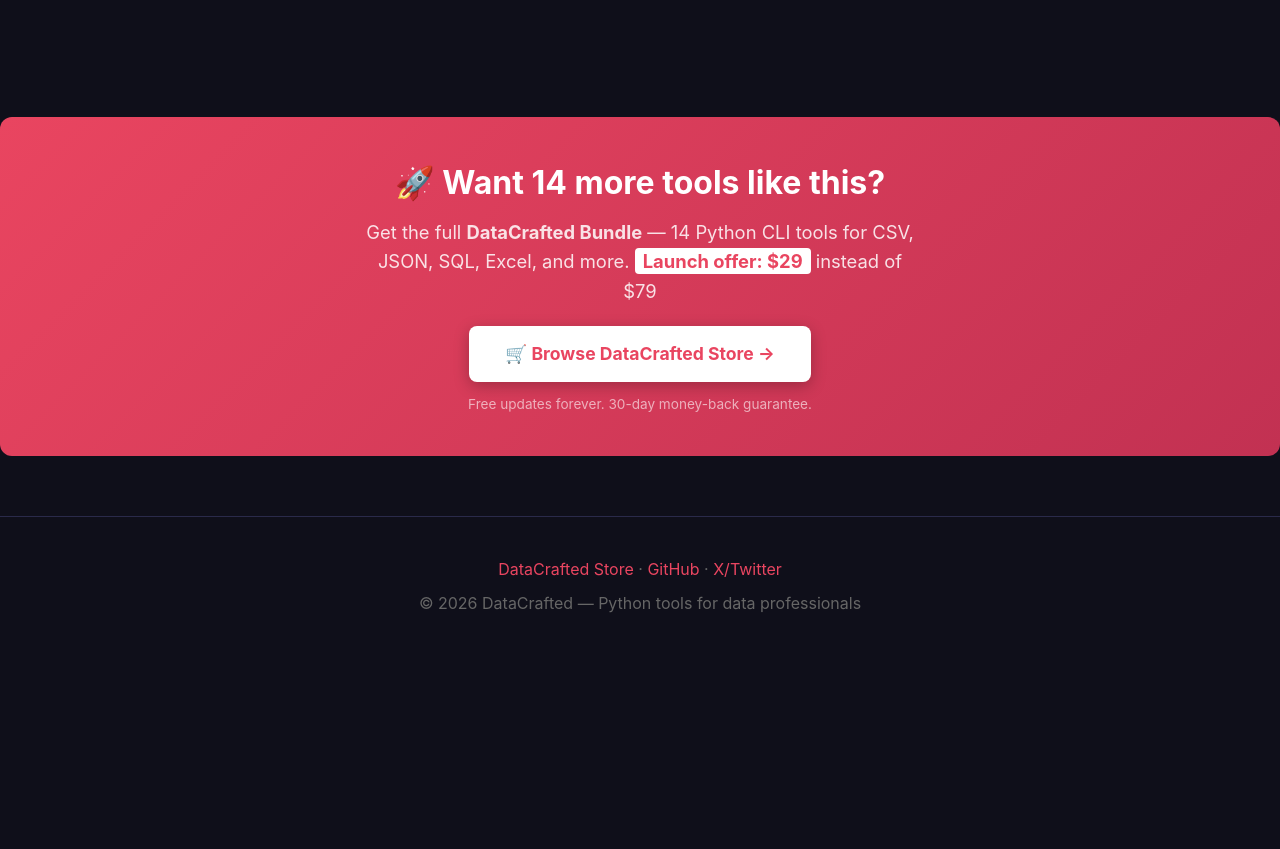
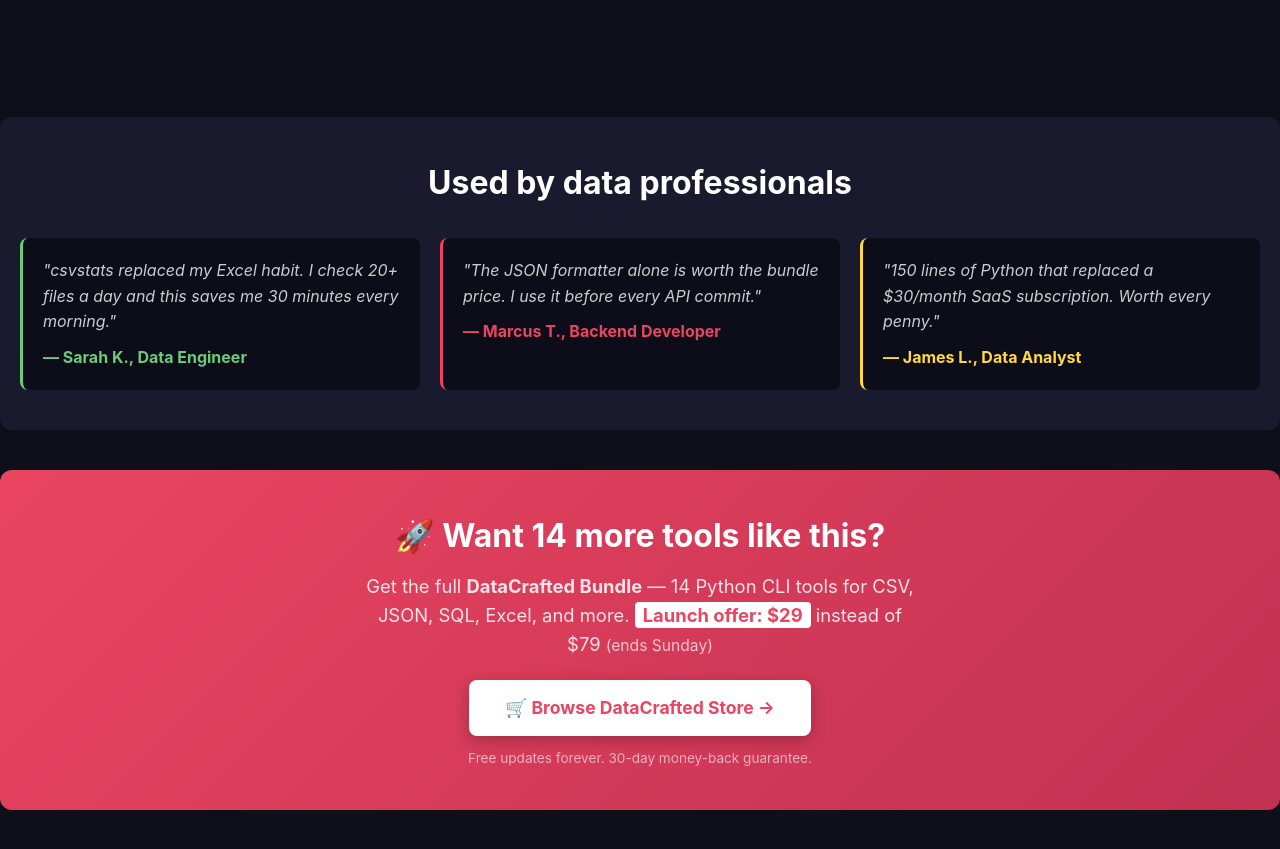
Before and after one commit to Matthieu-Lebas/csv-analyzer-lite, a plain HTML site: page index.html in a window 1280 px wide. Shown: the part 3358-4207 px from the top of the page. Before the commit the page ends 4014 px from the top, so only its background shows below. Drawn offline with Linux system fonts and the light colour scheme.

Commit message:
Add testimonials + urgency (ends Sunday) + comparison page

```diff
--- a/index.html
+++ b/index.html
@@ -155,9 +155,27 @@
 </div>
 </div>
 
+<div class="testimonials" style="background:#1a1a2e;padding:40px 20px;border-radius:12px;margin:40px 0">
+    <h2 style="text-align:center;color:#fff;margin:0 0 30px">Used by data professionals</h2>
+    <div style="display:grid;grid-template-columns:repeat(auto-fit,minmax(250px,1fr));gap:20px">
+        <div class="testimonial" style="background:#0d0d1a;padding:20px;border-radius:8px;border-left:3px solid #6bcb77">
+            <p style="font-style:italic;color:#ccc">"csvstats replaced my Excel habit. I check 20+ files a day and this saves me 30 minutes every morning."</p>
+            <p style="color:#6bcb77;font-weight:700;margin-top:10px">— Sarah K., Data Engineer</p>
+        </div>
+        <div class="testimonial" style="background:#0d0d1a;padding:20px;border-radius:8px;border-left:3px solid #e94560">
+            <p style="font-style:italic;color:#ccc">"The JSON formatter alone is worth the bundle price. I use it before every API commit."</p>
+            <p style="color:#e94560;font-weight:700;margin-top:10px">— Marcus T., Backend Developer</p>
+        </div>
+        <div class="testimonial" style="background:#0d0d1a;padding:20px;border-radius:8px;border-left:3px solid #ffd93d">
+            <p style="font-style:italic;color:#ccc">"150 lines of Python that replaced a $30/month SaaS subscription. Worth every penny."</p>
+            <p style="color:#ffd93d;font-weight:700;margin-top:10px">— James L., Data Analyst</p>
+        </div>
+    </div>
+</div>
+
 <div class="cta-section" style="background:linear-gradient(135deg,#e94560,#c23152);padding:40px 20px;text-align:center;border-radius:12px;margin:40px 0">
     <h2 style="color:#fff;margin:0 0 10px">🚀 Want 14 more tools like this?</h2>
-    <p style="color:rgba(255,255,255,.85);font-size:1.15em;max-width:550px;margin:0 auto 20px">Get the full <strong>DataCrafted Bundle</strong> — 14 Python CLI tools for CSV, JSON, SQL, Excel, and more. <span style="background:#fff;color:#e94560;padding:2px 8px;border-radius:4px;font-weight:700">Launch offer: $29</span> instead of $79</p>
+    <p style="color:rgba(255,255,255,.85);font-size:1.15em;max-width:550px;margin:0 auto 20px">Get the full <strong>DataCrafted Bundle</strong> — 14 Python CLI tools for CSV, JSON, SQL, Excel, and more. <span style="background:#fff;color:#e94560;padding:2px 8px;border-radius:4px;font-weight:700">Launch offer: $29</span> instead of $79 <span style="color:rgba(255,255,255,.7);font-size:.85em">(ends Sunday)</span></p>
     <a href="https://payhip.com/DataCrafted" style="display:inline-block;background:#fff;color:#e94560;padding:14px 36px;border-radius:8px;font-weight:700;font-size:1.1em;text-decoration:none;box-shadow:0 4px 15px rgba(0,0,0,.25)">🛒 Browse DataCrafted Store →</a>
     <p style="color:rgba(255,255,255,.6);font-size:.85em;margin-top:12px">Free updates forever. 30-day money-back guarantee.</p>
 </div>
```
